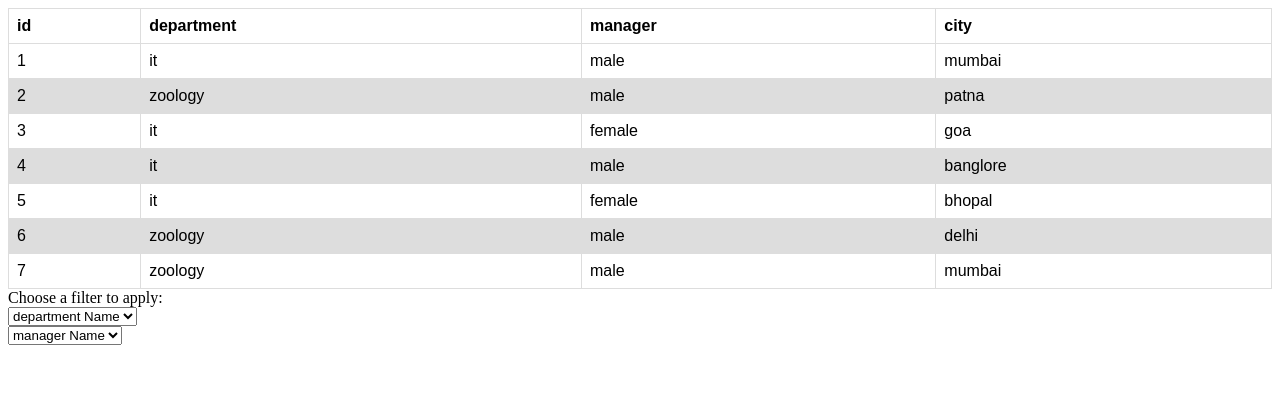
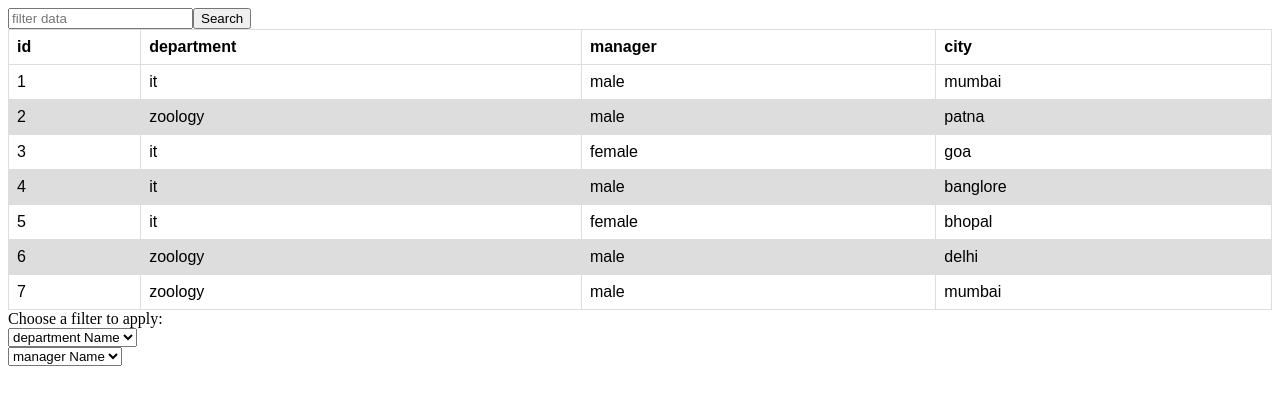
Before and after one commit to vikas11-creator/angular-filter, an Angular app: page / in a window 1280 px wide. Shown: the top 402 px of the page. Built offline with nearby package versions, Linux system fonts and the light colour scheme.

Commit message:
1 file modified

```diff
--- a/src/app/app.component.html
+++ b/src/app/app.component.html
@@ -1,3 +1,5 @@
+<input type="text" class="input input-md" placeholder="filter data" />
+<button type="button">Search</button>
 <div>
   <table>
     <tr>
@@ -18,12 +20,16 @@
 
 <label for="filter">Choose a filter to apply:</label>
 <br />
-<select name="department" id="department" (change)="onChange('department',$event)">
+<select
+  name="department"
+  id="department"
+  (change)="onChange('department', $event)"
+>
   <option value="value" selected>department Name</option>
   <option [value]="data" *ngFor="let data of department">{{ data }}</option>
 </select>
 <br />
-<select name="manager" id="manager" (change)="onChange('manager',$event)">
+<select name="manager" id="manager" (change)="onChange('manager', $event)">
   <option value="value" selected>manager Name</option>
   <option [value]="data" *ngFor="let data of manager">{{ data }}</option>
 </select>
```
